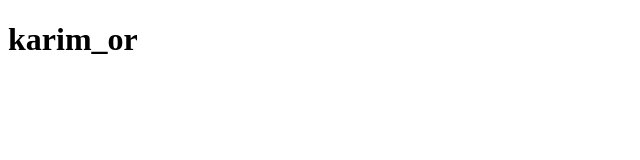
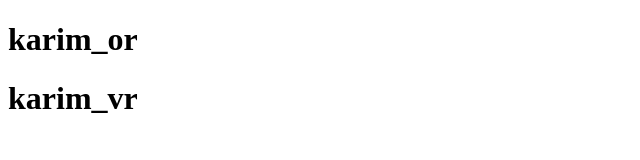
Before and after one commit to karim295/rekarim, a plain HTML site: page index.html in a window 1280 px wide. Shown: the whole page, without its empty margins (0-640 px from the left). Drawn offline with Linux system fonts and the light colour scheme.

Commit message:
karim_vr

```diff
--- a/index.html
+++ b/index.html
@@ -7,6 +7,8 @@
 </head>
 <body>
     <h1>karim_or</h1>
+    <h1>karim_vr</h1>
+
 
 </body>
 </html>
```
